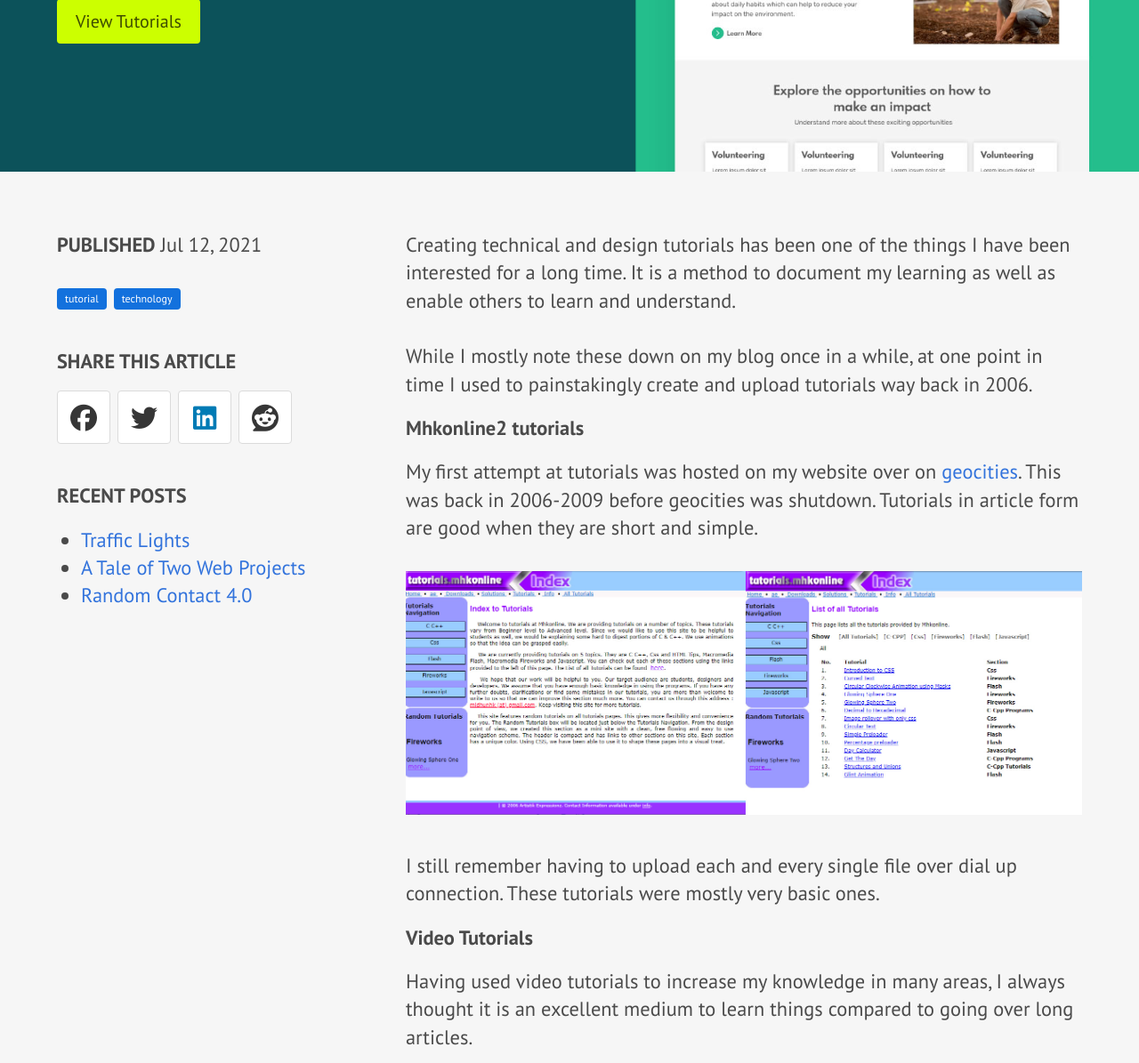
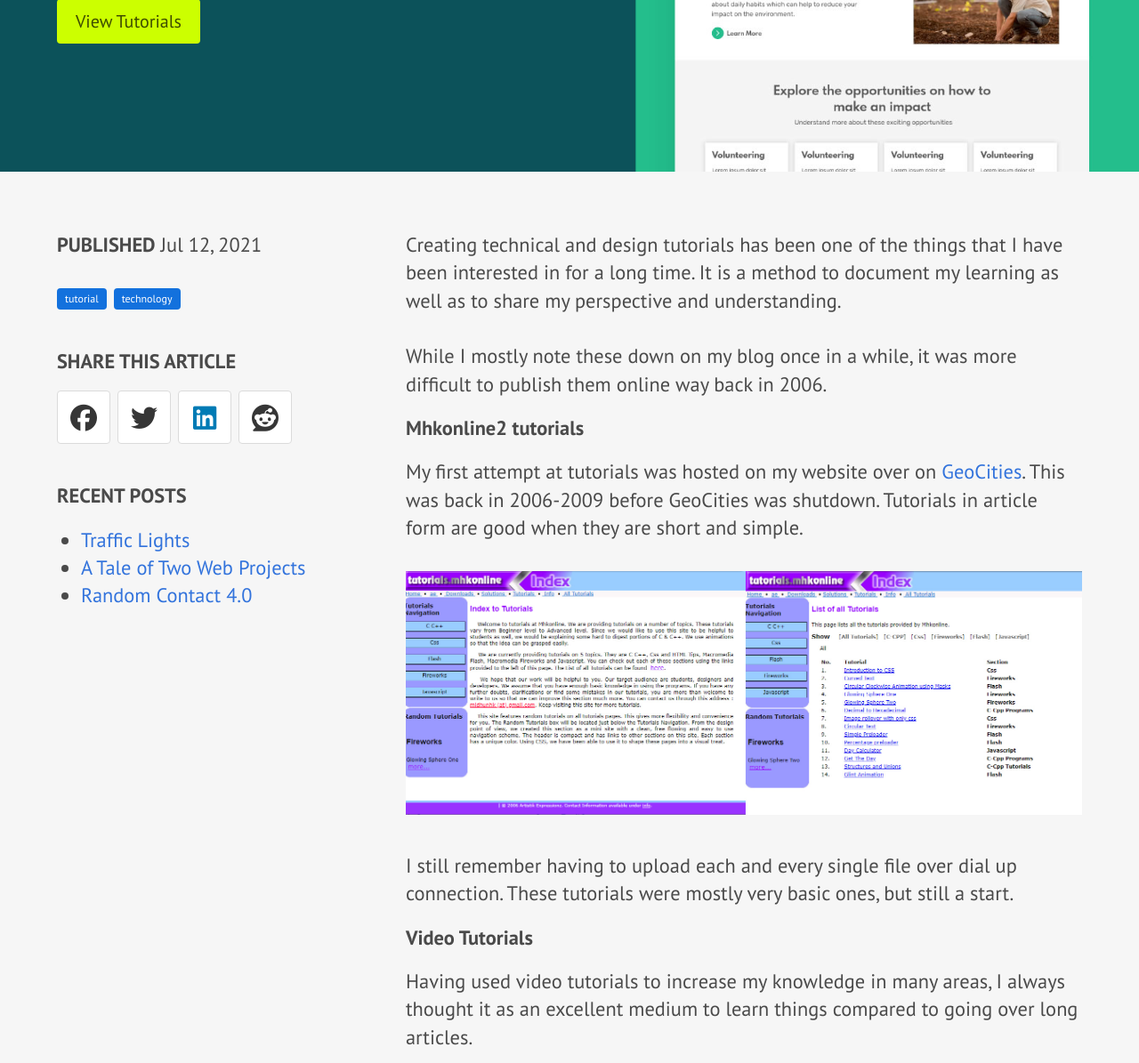
Before and after one commit to midhunhk/midhunhk.github.io, a Jekyll site: the page built from _posts/2021-07-12-creating-technical-tutorials.md, in a window 1280 px wide and 1400 px high, scrolled down 266 px, cut to the strip 0-1195 px from the top of the window. Shown: the whole strip at 89% size. Built offline with Jekyll 4.4.1, drawn with Linux system fonts in a browser that asks for light colours; nearby versions of some CDN libraries; comment, search, counter and statistics services are not loaded; a style sheet for code colours, icons or effects is not loaded; some of the changed text lies outside the part shown.

Commit message:
fix typos

```diff
--- a/_posts/2021-07-12-creating-technical-tutorials.md
+++ b/_posts/2021-07-12-creating-technical-tutorials.md
@@ -9,21 +9,21 @@
 hero_link_text: View Tutorials
 tags: [tutorial, technology]
 ---
-Creating technical and design tutorials has been one of the things I have been interested for a long time. It is a method to document my learning as well as enable others to learn and understand.<br/><br/>
-While I mostly note these down on my blog once in a while, at one point in time I used to painstakingly create and upload tutorials way back in 2006.
+Creating technical and design tutorials has been one of the things that I have been interested in for a long time. It is a method to document my learning as well as to share my perspective and understanding.<br/><br/>
+While I mostly note these down on my blog once in a while, it was more difficult to publish them online way back in 2006.
 <!-- more -->
 
 ## Mhkonline2 tutorials
-My first attempt at tutorials was hosted on my website over on [geocities](https://en.wikipedia.org/wiki/Yahoo!_GeoCities). This was back in 2006-2009 before geocities was shutdown. Tutorials in article form are good when they are short and simple.
+My first attempt at tutorials was hosted on my website over on [GeoCities](https://en.wikipedia.org/wiki/Yahoo!_GeoCities). This was back in 2006-2009 before GeoCities was shutdown. Tutorials in article form are good when they are short and simple.
 ![First Tutorials website](/public/images/2021/07/12/mhkonline2_tutorials.jpg)
-I still remember having to upload each and every single file over dial up connection. These tutorials were mostly very basic ones.
+I still remember having to upload each and every single file over dial up connection. These tutorials were mostly very basic ones, but still a start.
 
 ## Video Tutorials
-Having used video tutorials to increase my knowledge in many areas, I always thought it is an excellent medium to learn things compared to going over long articles.
+Having used video tutorials to increase my knowledge in many areas, I always thought it as an excellent medium to learn things compared to going over long articles.
 <iframe allow="accelerometer; autoplay; clipboard-write; encrypted-media; gyroscope; picture-in-picture" allowfullscreen="" frameborder="0" src="https://www.youtube.com/embed/kp-JVtnETWI?controls=0" title="YouTube video player" width="100%"></iframe>
 So I decided to try my hand and create a few tutorials and host them on my Youtube channel. Little did I know the amount of preparation, time management, hard work and editing that is involved for this.
 
-Especially doing this for the first time with very little hands on knowledge on vide editing and related things. I wolld literally spend an entire evening to create a 15 minute video. I have been able to do around 7 videos on UI Design, Web Development and Android basics.
+Especially doing this for the first time with very little hands on knowledge on video editing and related things. I would literally have to spend an entire evening to create a 15 minute video. I have been able to do around 7 videos on UI Design, Web Development and Android basics so far.
 
 Hoping these would be useful to someone in some form.
 
```
